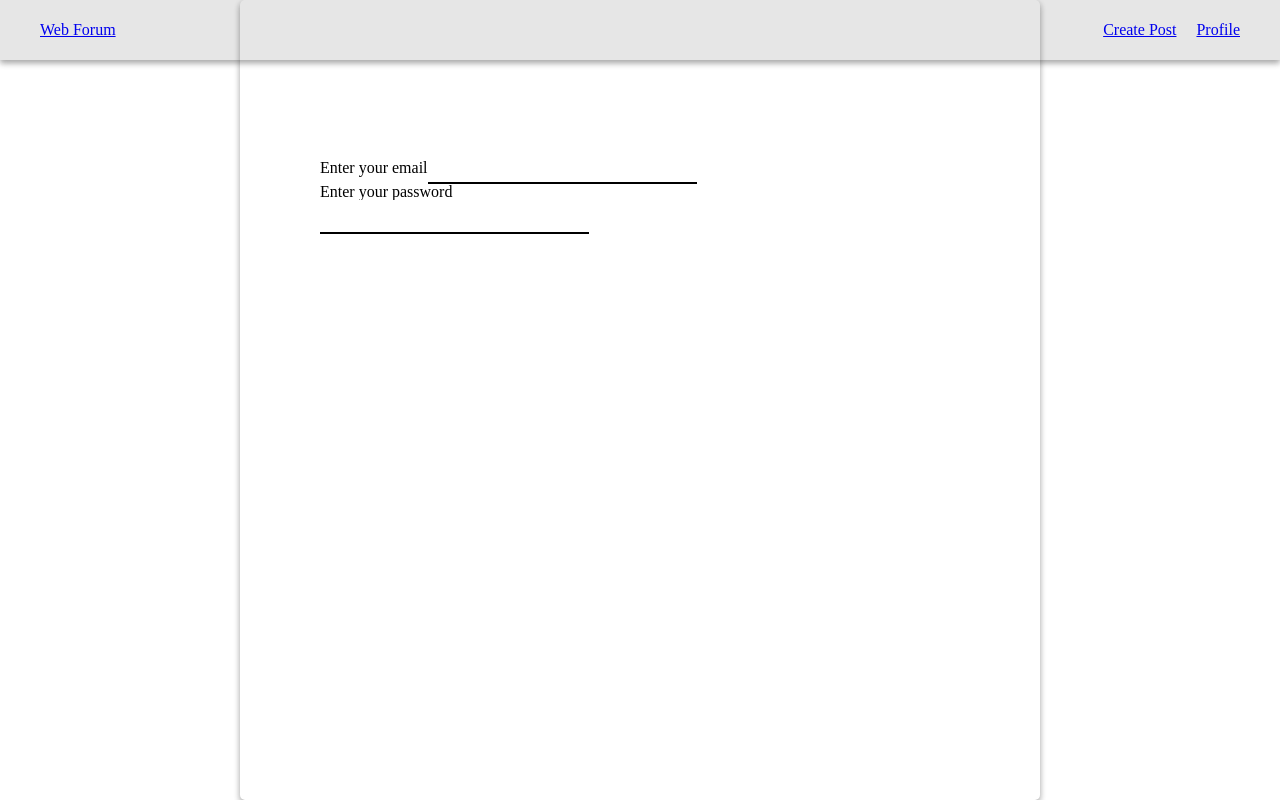
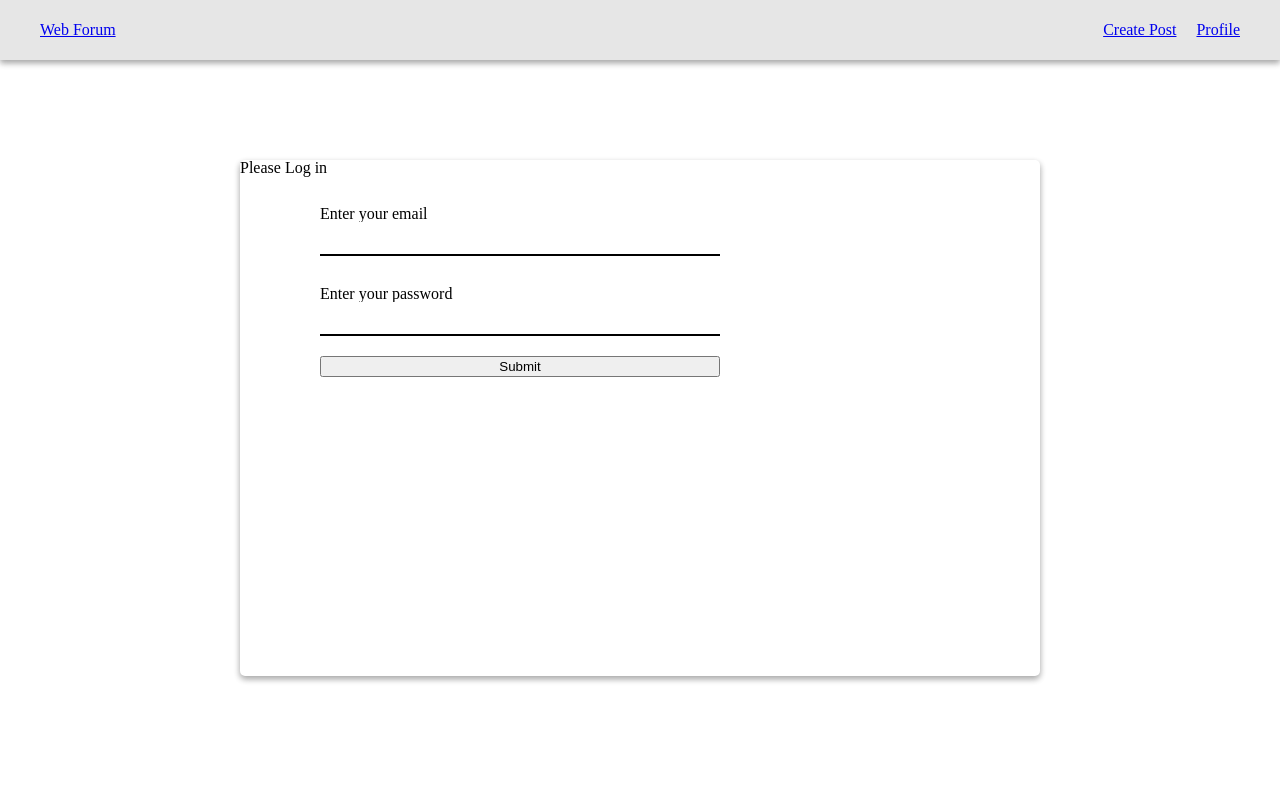
Before and after one commit to minebox123/mern-web-forum, a React (Create React App) app in the folder client/: page /login in a window 1280 px wide. Built offline with nearby package versions, Linux system fonts and the light colour scheme.

Commit message:
Implement errors hander

```diff
--- a/client/package.json
+++ b/client/package.json
@@ -5,6 +5,7 @@
   "dependencies": {
     "axios": "^0.19.0",
     "fsevents": "1.2.8",
+    "jwt-decode": "^2.2.0",
     "react": "^16.8.6",
     "react-dom": "^16.8.6",
     "react-redux": "^7.1.0",
--- a/client/src/actions/authActions.js
+++ b/client/src/actions/authActions.js
@@ -1,4 +1,6 @@
 import axios from "axios";
+import setAuthToken from "../utils/setAuthToken";
+import jwt_decode from "jwt-decode";
 
 import { GET_ERRORS, GET_CURRENT_USER } from "./types";
 
@@ -15,3 +17,29 @@ export const registerUser = (userData, history) => dispatch => {
       })
     );
 };
+
+export const loginUser = userData => dispatch => {
+  axios
+    .post("/login", userData)
+    .then(res => {
+      const { token } = res.data;
+      localStorage.setItem("jwtToken", token);
+      setAuthToken(token);
+      const decoded = jwt_decode(token);
+      dispatch(setCurrentUser(decoded));
+    })
+    .catch(err =>
+      dispatch({
+        type: GET_ERRORS,
+        payload: err.response.data
+      })
+    );
+};
+
+// Set logged user
+export const setCurrentUser = decoded => {
+  return {
+    type: GET_CURRENT_USER,
+    payload: decoded
+  };
+};
--- a/client/src/components/auth/Login.js
+++ b/client/src/components/auth/Login.js
@@ -1,24 +1,78 @@
 import React, { Component } from "react";
+import { connect } from "react-redux";
+import { loginUser } from "../../actions/authActions";
 import "./style.css";
 
 class Login extends Component {
+  state = {
+    email: "",
+    password: ""
+  };
+
+  componentDidMount() {
+    if (this.props.auth.isAuthenticated) {
+      this.props.history.push("/dashboard");
+    }
+  }
+
+  componentDidUpdate(nextProps) {
+    if (nextProps.auth.isAuthenticated) {
+      this.props.history.push("/dashboard");
+    }
+  }
+
+  onSubmit = e => {
+    e.preventDefault();
+
+    const userData = {
+      email: this.state.email,
+      password: this.state.password
+    };
+
+    this.props.loginUser(userData);
+  };
+
+  onChange = e =>
+    this.setState({
+      [e.target.name]: e.target.value
+    });
   render() {
+    const { email, password } = this.state;
     return (
       <section className="login">
+        <h1>Please Log in</h1>
         <form className="login__form" onSubmit={this.onSubmit}>
           <div className="login__form--input">
             <label>Enter your email</label>
-            <input type="text" name="email" onChange={this.onChange} />
+            <input
+              type="text"
+              name="email"
+              value={email}
+              onChange={this.onChange}
+            />
           </div>
           <div className="login__form--input">
             <label>Enter your password</label>
 
-            <input type="text" name="password" onChange={this.onChange} />
+            <input
+              type="password"
+              name="password"
+              value={password}
+              onChange={this.onChange}
+            />
           </div>
+          <button type="submit">Submit</button>
         </form>
       </section>
     );
   }
 }
 
-export default Login;
+const mapStateToProps = state => ({
+  auth: state.auth
+});
+
+export default connect(
+  mapStateToProps,
+  { loginUser }
+)(Login);
--- a/client/src/components/auth/Register.js
+++ b/client/src/components/auth/Register.js
@@ -1,7 +1,8 @@
 import React, { Component } from "react";
+import PropTypes from "prop-types";
 import { connect } from "react-redux";
 import { registerUser } from "../../actions/authActions";
-import axios from "axios";
+
 import "./style.css";
 
 class Register extends Component {
@@ -9,7 +10,8 @@ class Register extends Component {
     username: "",
     email: "",
     password: "",
-    password2: ""
+    password2: "",
+    errors: {}
   };
 
   componentDidMount() {
@@ -18,9 +20,12 @@ class Register extends Component {
     }
   }
 
-  // componentDidUpdate() {
-
-  // }
+  componentWillReceiveProps(nextProps) {
+    console.log(nextProps);
+    if (nextProps.errors) {
+      this.setState({ errors: nextProps.errors });
+    }
+  }
 
   onChange = e =>
     this.setState({
@@ -41,9 +46,10 @@ class Register extends Component {
   };
 
   render() {
-    const { username, email, password, password2 } = this.state;
+    const { username, email, password, password2, errors } = this.state;
     return (
       <section className="register">
+        {errors.exists && <h2>{errors.exists}</h2>}
         <h1>Register and start using the forum right now</h1>
         <form
           className="landing-page__registration-form"
@@ -56,8 +62,8 @@ class Register extends Component {
               name="username"
               value={username}
               onChange={this.onChange}
-              required
             />
+            {errors && <small>{errors.username}</small>}
           </div>
           <div className="registration-form">
             <label>Enter your email</label>
@@ -68,6 +74,7 @@ class Register extends Component {
               value={email}
               onChange={this.onChange}
             />
+            {errors && <small>{errors.email}</small>}
           </div>
           <div className="registration-form">
             <label>Enter your password</label>
@@ -78,6 +85,7 @@ class Register extends Component {
               value={password}
               onChange={this.onChange}
             />
+            {errors && <small>{errors.password}</small>}
           </div>
           <div className="registration-form">
             <label>Confirm the password</label>
@@ -87,6 +95,7 @@ class Register extends Component {
               value={password2}
               onChange={this.onChange}
             />
+            {errors && <small>{errors.password2}</small>}
           </div>
           <button type="submit">Submit</button>
         </form>
@@ -95,8 +104,13 @@ class Register extends Component {
   }
 }
 
+Register.propTypes = {
+  errors: PropTypes.object.isRequired
+};
+
 const mapStateToProps = state => ({
-  auth: state.auth
+  auth: state.auth,
+  errors: state.errors
 });
 
 export default connect(
--- a/client/src/components/auth/style.css
+++ b/client/src/components/auth/style.css
@@ -10,7 +10,20 @@
     flex-direction: column;
     justify-content: center;
     border-radius: 5px;
-    box-shadow: 0 3px 6px rgba(0, 0, 0, 0.16), 0 3px 6px rgba(0, 0, 0, 0.23);
+    box-shadow: 0 3px 6px rgba(0, 0, 0, 0.16),
+        0 3px 6px rgba(0, 0, 0, 0.23);
+    font-family: Arial, Helvetica, sans-serif
+}
+
+.register h2 {
+    font-size: 20px;
+    background-color: #f44336;
+    color: #4336f4;
+    height: 40px;
+}
+
+.register h1 {
+    margin-top: 29px;
 }
 
 .landing-page__registration-form {
@@ -51,34 +64,35 @@
 
 .registration-form input:focus {
     margin-top: 20px;
+}
 
+.registration-form small {
+    color: #FC212E;
+    margin-top: 10px;
+    font-size: 14px;
+    letter-spacing: 0.5px;
+    font-family: Arial, Helvetica, sans-serif;
+}
 
-}
 
 /* Login */
 .login {
     max-width: 800px;
     max-height: 1000px;
-    margin: auto;
+    margin: 100px auto;
+    position: relative;
+    display: flex;
+    flex-direction: column;
+    justify-content: center;
+    border-radius: 5px;
+    box-shadow: 0 3px 6px rgba(0, 0, 0, 0.16),
+        0 3px 6px rgba(0, 0, 0, 0.23);
+}
 
-    position: absolute;
-    top: 0;
-    bottom: 0;
-    left: 0;
-    right: 0;
-    display: flex;
-    align-items: center;
-    border-radius: 5px;
-    box-shadow: 0 3px 6px rgba(0, 0, 0, 0.16), 0 3px 6px rgba(0, 0, 0, 0.23);
-}
 
 .login__form {
     width: 100%;
     height: 500px;
-
-}
-
-.login__form {
     margin-left: 5rem;
     max-width: 400px;
     display: flex;
@@ -86,8 +100,14 @@
 
 }
 
-.login__form input {
+.login__form--input {
 
+    display: flex;
+    flex-direction: column;
+    margin-top: 30px;
+}
+
+.login__form--input input {
     height: 30px;
     border: none;
     border-bottom: 2px solid #000;
@@ -97,11 +117,6 @@
     transition: color 2s;
 }
 
-
-
-
-.login__form input:focus {
+.login__form button {
     margin-top: 20px;
-
-
 }
--- /dev/null
+++ b/client/src/reducers/errorsReducer.js
@@ -0,0 +1,12 @@
+import { GET_ERRORS } from "../actions/types";
+
+const initialState = {};
+
+export default (state = initialState, action) => {
+  switch (action.type) {
+    case GET_ERRORS:
+      return action.payload;
+    default:
+      return state;
+  }
+};
--- a/client/src/reducers/index.js
+++ b/client/src/reducers/index.js
@@ -1,6 +1,8 @@
 import { combineReducers } from "redux";
 import authReducer from "./authReducer";
+import errorsReducer from "./errorsReducer";
 
 export default combineReducers({
-  auth: authReducer
+  auth: authReducer,
+  errors: errorsReducer
 });
--- /dev/null
+++ b/client/src/utils/setAuthToken.js
@@ -0,0 +1,11 @@
+import axios from "axios";
+
+const setAuthToken = token => {
+  if (token) {
+    axios.defaults.headers.common["Authorization"] = token;
+  } else {
+    delete axios.defaults.headers.common["Authorization"];
+  }
+};
+
+export default setAuthToken;
```
Also changed, not shown: 2 other files (tests, documents, lock files or other folders).
